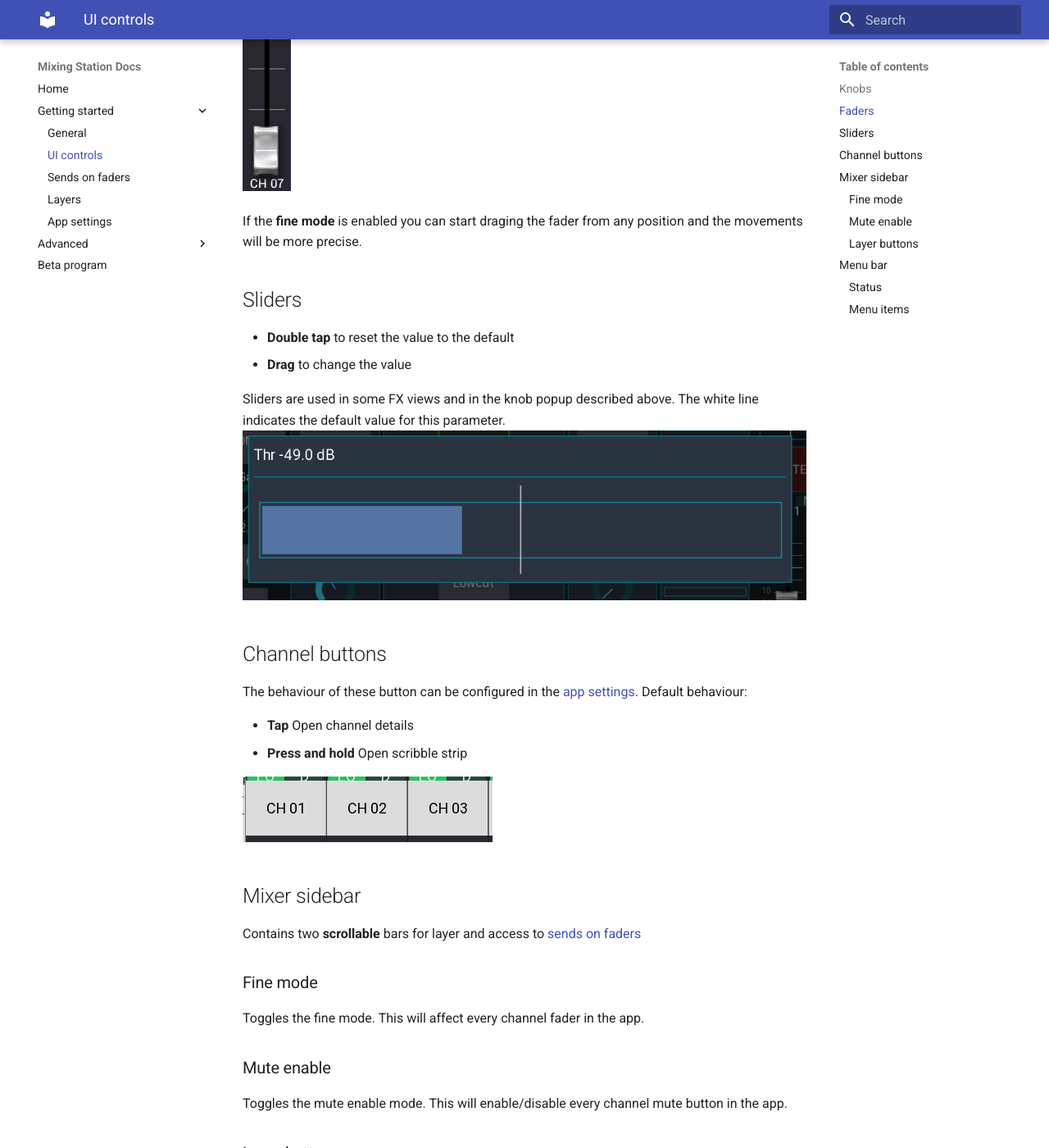
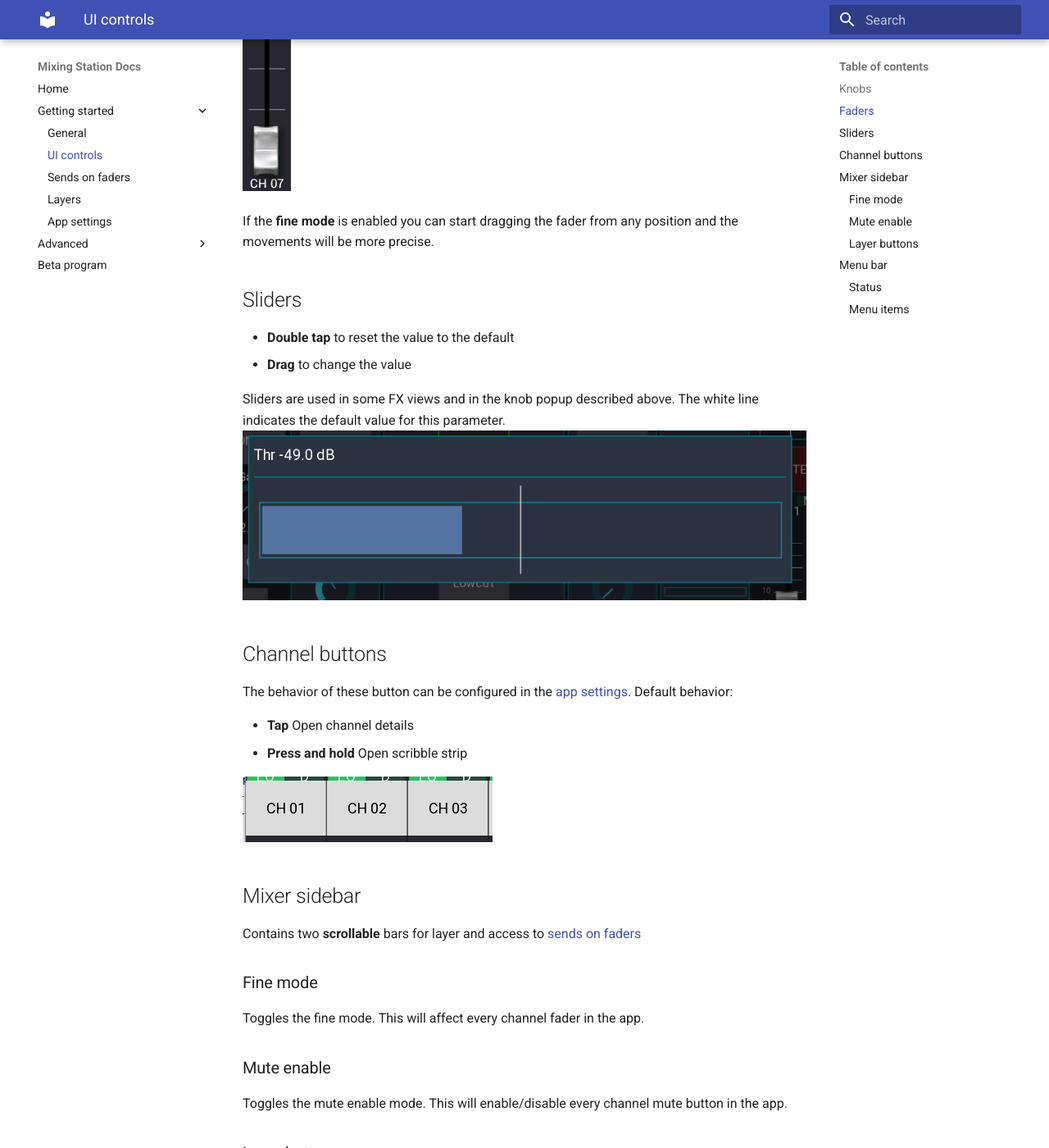
Before and after one commit to davidgiga1993/mixing-station-docs, an MkDocs documentation site: the page built from docs/ui-controls.md, in a window 1280 px wide and 1400 px high, scrolled down 1158 px. Shown: the whole window at 82% size. Built offline with MkDocs 1.6.1 and Material for MkDocs 9.7.7, drawn with Linux system fonts in a browser that asks for light colours.

Commit message:
Fix typos

```diff
--- a/docs/ui-controls.md
+++ b/docs/ui-controls.md
@@ -19,7 +19,7 @@ To decrease the value just use the opposite direction as shown in the image belo
 
 ![Fader](img/fader.png)
 
-If the **fine mode** is enabled you can start draging the fader from any position and the movements will be more precise.
+If the **fine mode** is enabled you can start dragging the fader from any position and the movements will be more precise.
 
 
 ## Sliders
@@ -31,8 +31,8 @@ The white line indicates the default value for this parameter.
 ![Slider popup](img/slider-popup.png)
 
 ## Channel buttons
-The behaviour of these button can be configured in the [app settings](app-settings.md).
-Default behaviour:
+The behavior of these button can be configured in the [app settings](app-settings.md).
+Default behavior:
 
 - **Tap** Open channel details
 - **Press and hold** Open scribble strip
```
Also changed, not shown: docs/sends-on-faders.md (+1 -1 lines).
